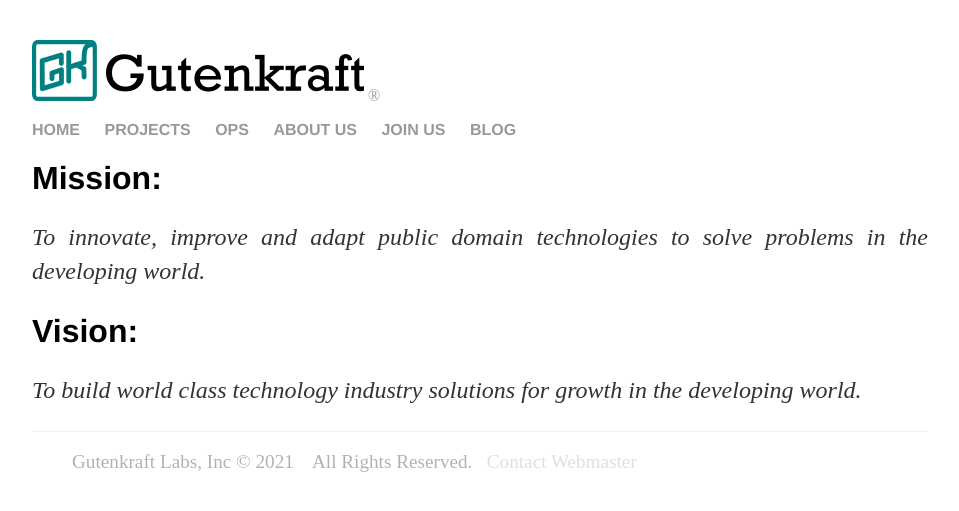
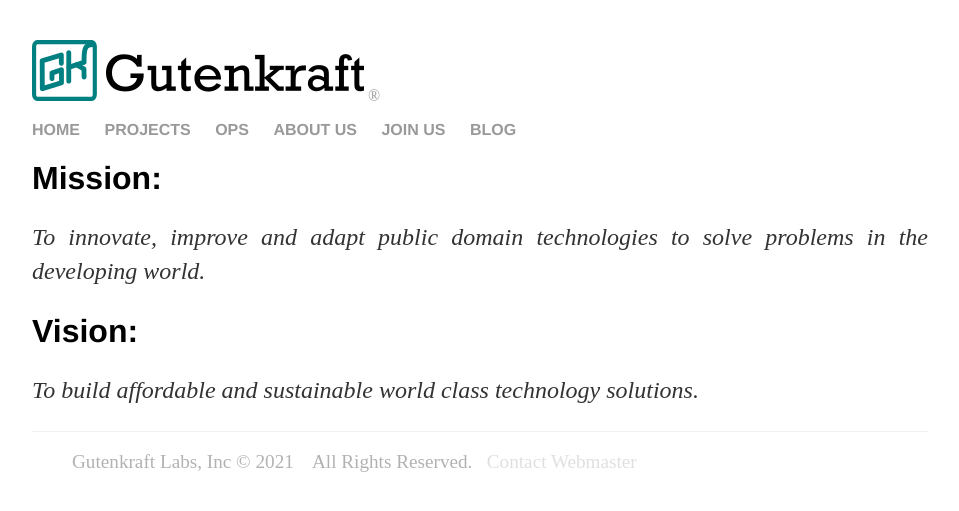
Before and after one commit to oferonmi/datafilik.github.io, a Jekyll site: the page built from index.html, in a window 1280 px wide. Shown: the top 511 px of the page, without its empty margins (160-1119 px from the left). Built offline with Jekyll 4.4.1, drawn with Linux system fonts in a browser that asks for light colours.

Commit message:
content update

```diff
--- a/about/index.html
+++ b/about/index.html
@@ -17,7 +17,8 @@ title: Gutenkraft - About Us
 	<h1>Our Vision:</h1>
 	<p align="justify">
 		<em>
-			To build world class technology industry solutions for growth in the developing world.
+			To build affordable and sustainable world class technology solutions.
+			<!-- To build world class technology industry solutions for growth in the developing world. -->
 		</em>
 	</p>
 </div> <!--blurb-->
--- a/index.html
+++ b/index.html
@@ -13,7 +13,8 @@ title: Gutenkraft - Innovation and adaptation for growth
 	<h1>Vision:</h1>
 	<p align="justify">
 		<em>
-			To build world class technology industry solutions for growth in the developing world.
+			To build affordable and sustainable world class technology solutions.
+			<!-- To build world class technology industry solutions for growth in the developing world. -->
 		</em>
 	</p>
 </div> <!--blurb-->
```
